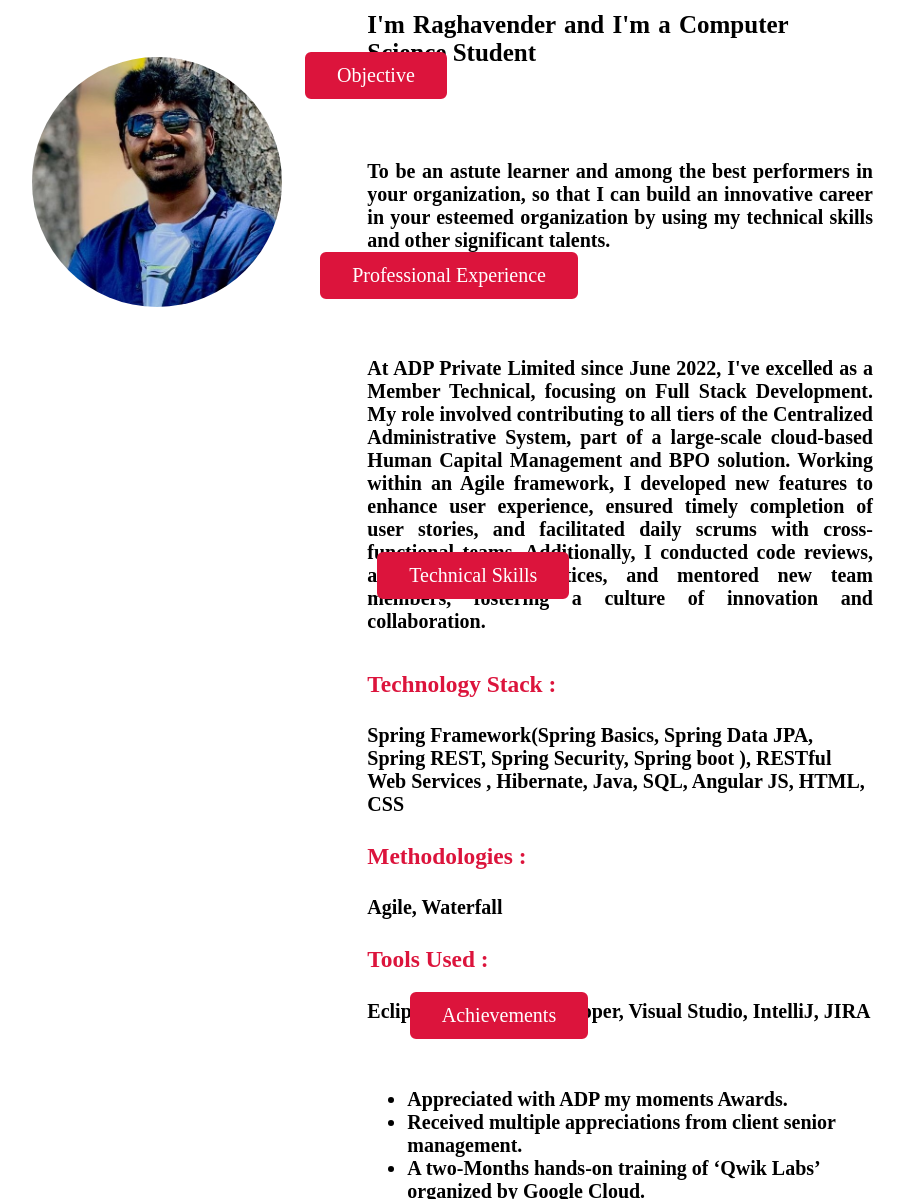
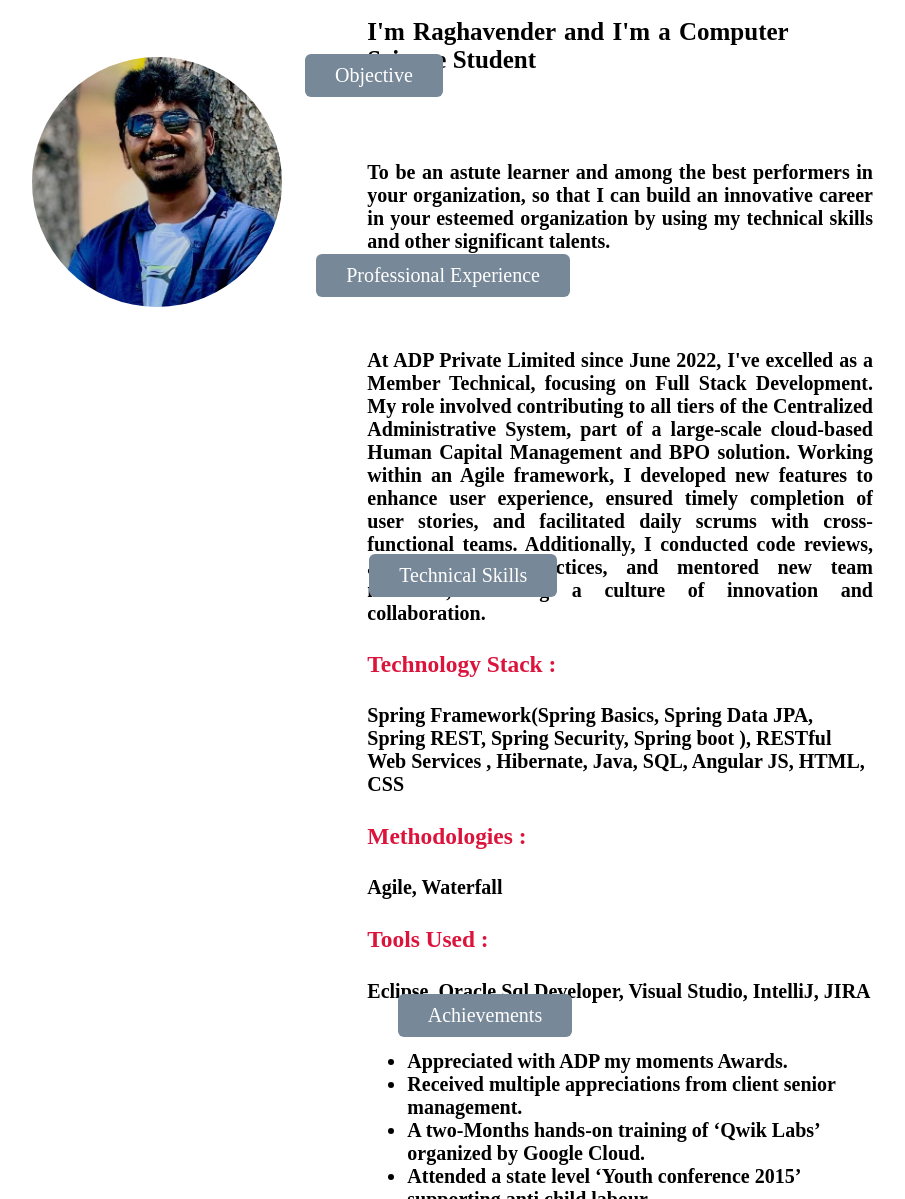
Before and after one commit to ARaghavender/ITC505, a plain HTML site: page lab-2/index.html in a window 1280 px wide. Shown: the part 101-1300 px from the top of the page, without its empty margins (62-967 px from the left). Drawn offline with Linux system fonts and the light colour scheme.

Commit message:
Update style.css

```diff
--- a/lab-2/style.css
+++ b/lab-2/style.css
@@ -47,7 +47,7 @@
 
 .objective {
     display: inline-block;
-    background: crimson;
+    background: lightslategray;
     color: #fff;
     font-size: 20px;
     font-weight: 500;
@@ -55,7 +55,6 @@
     margin-top: 20px;
     margin-right: -100px;
     border-radius: 6px;
-    border: 2px solid crimson;
     transition: all 0.3s ease;
     position: relative;
     top: -100px;
@@ -64,7 +63,7 @@
 
 .ProfessionalExperience{
     display: inline-block;
-    background: crimson;
+    background: lightslategray;
     color: #fff;
     font-size: 20px;
     font-weight: 500;
@@ -72,7 +71,6 @@
     margin-top: 20px;
     margin-right: -100px;
     border-radius: 6px;
-    border: 2px solid crimson;
     transition: all 0.3s ease;
     position: relative;
     top: 100px;
@@ -88,7 +86,8 @@
 }
 .TechnicalSkills{
     display: inline-block;
-    background: crimson;
+
+    background: lightslategray;
     color: #fff;
     font-size: 20px;
     font-weight: 500;
@@ -96,7 +95,6 @@
     margin-top: 20px;
     margin-right: -100px;
     border-radius: 6px;
-    border: 2px solid crimson;
     transition: all 0.3s ease;
     position: relative;
     top: 400px;
@@ -112,7 +110,7 @@
 }
 .Achievements{
     display: inline-block;
-    background: crimson;
+    background: lightslategray;
     color: #fff;
     font-size: 20px;
     font-weight: 500;
@@ -120,7 +118,6 @@
     margin-top: 20px;
     margin-right: -100px;
     border-radius: 6px;
-    border: 2px solid crimson;
     transition: all 0.3s ease;
     position: relative;
     top: 840px;
@@ -136,7 +133,7 @@
 }
 .Co-CurricularActivities{
     display: inline-block;
-    background: crimson;
+    background: lightslategray;
     color: #fff;
     font-size: 20px;
     font-weight: 500;
@@ -144,7 +141,6 @@
     margin-top: 20px;
     margin-right: -100px;
     border-radius: 6px;
-    border: 2px solid crimson;
     transition: all 0.3s ease;
     position: relative;
     top: 1100px;
@@ -160,7 +156,7 @@
 
 .PersonalInformation{
     display: inline-block;
-    background: crimson;
+    background: lightslategray;
     color: #fff;
     font-size: 20px;
     font-weight: 500;
@@ -168,7 +164,6 @@
     margin-top: 20px;
     margin-right: -100px;
     border-radius: 6px;
-    border: 2px solid crimson;
     transition: all 0.3s ease;
     position: relative;
     top: 1300px;
```
